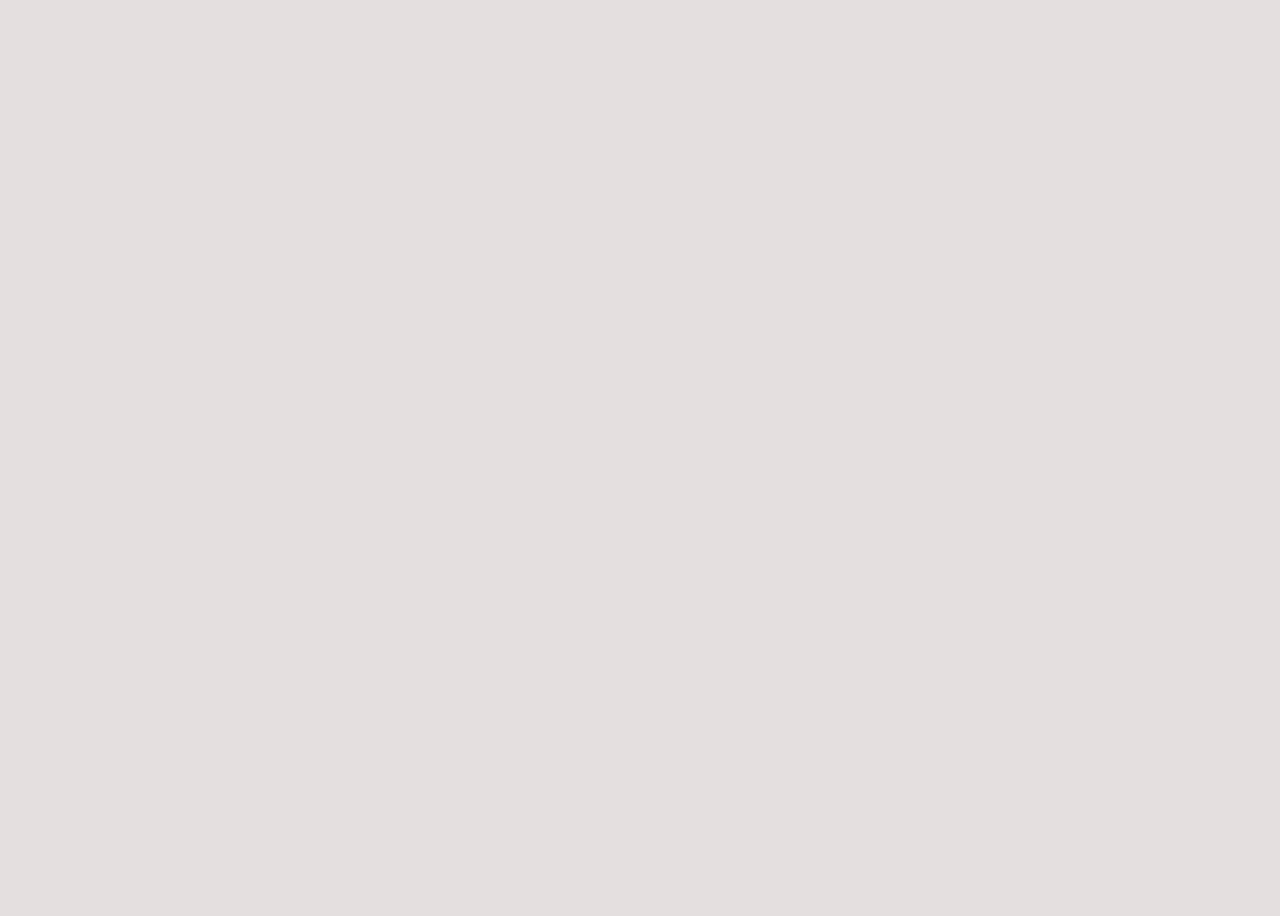
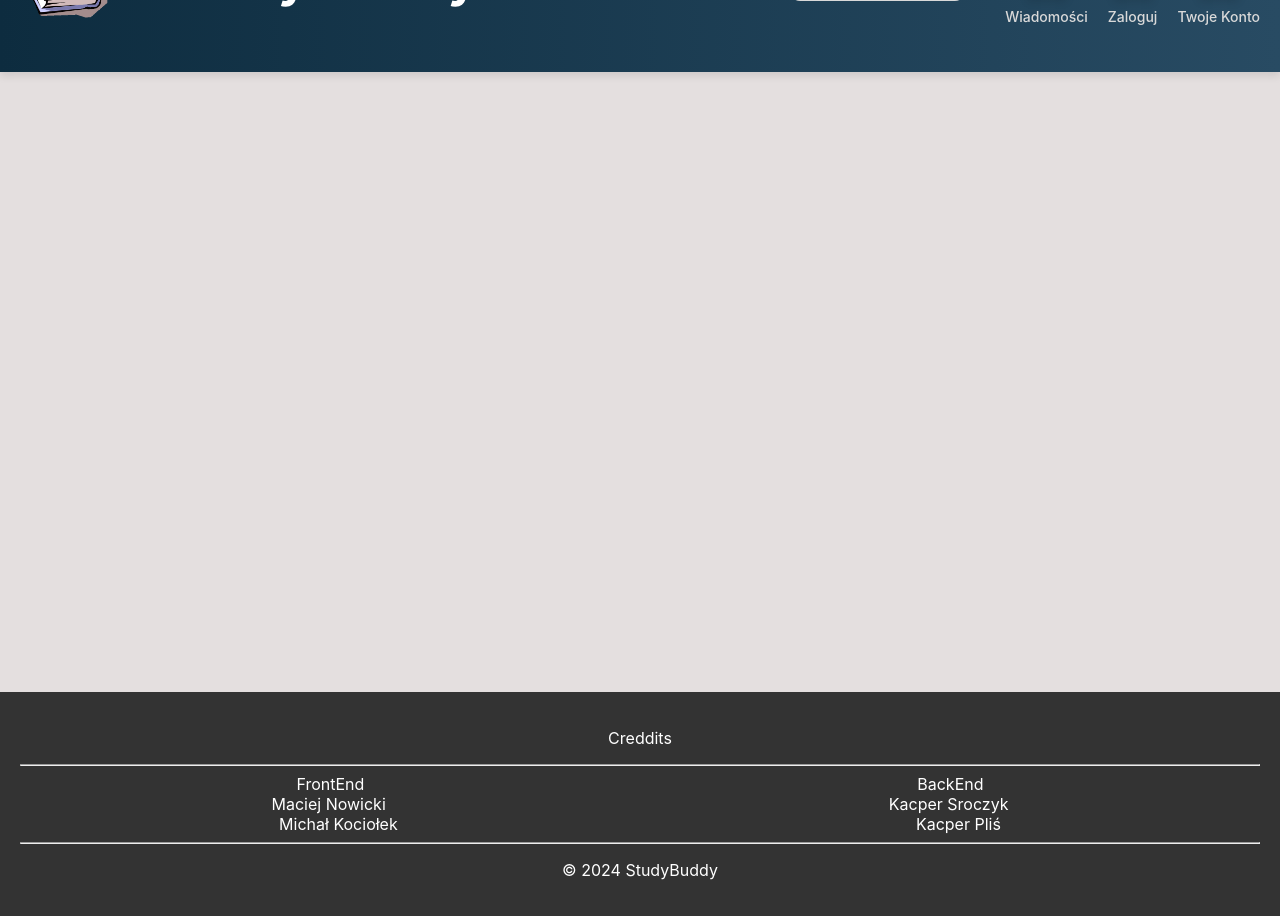
Before and after one commit to Michaluszeq/CETUS-PRO-PRAKTYKI, a React (Create React App) app in the folder cetus-pro-praktyki/: page /gielda in a window 1280 px wide. Before the commit this address had no page. Before the commit the page ends 800 px from the top, so only its background shows below. Built offline with nearby package versions, Linux system fonts and the light colour scheme.

Commit message:
MoreRoutes
Routes in main page (Gielda ksiazek)

```diff
--- a/cetus-pro-praktyki/src/App.jsx
+++ b/cetus-pro-praktyki/src/App.jsx
@@ -1,12 +1,10 @@
  import React, { useState, useEffect } from 'react';
 import { BrowserRouter as Router, Routes, Route } from "react-router-dom";
 import './App.css';
-import Baner from './baner/baner';
-import BottomBaner from './bottomBaner/bottomBaner';
+import BookStore from '../src/bookStore';
 import Main from './Main';
 import LoginPage from './LoginPage';
 import YourAccount from './YourAccount';
-import RegisterPage from './RegisterPage';
 import RegisterPanel from './registerPanel/registerPanel';
 import AddPage from './AddPage/AddPage';
 
@@ -46,6 +44,7 @@ export default function App() {
           <Route path='/zaloguj' element={<LoginPage />} />
           <Route path='/twoje-konto' element={<YourAccount />} />
           <Route path='/zarejestruj' element={<RegisterPanel/>} />
+          <Route path='/gielda' element={<BookStore/>}/>
 
         </Routes>
 
--- a/cetus-pro-praktyki/src/MainPageTile/MainPageTile.jsx
+++ b/cetus-pro-praktyki/src/MainPageTile/MainPageTile.jsx
@@ -10,8 +10,7 @@ export default function App(props) {
     <div className="MainPageTileContainer">
             <h2>{props.title}</h2>
             <img className='TilePhoto' src={props.photo}></img>
+    </div>
 
-
-    </div>
   );
 }
--- /dev/null
+++ b/cetus-pro-praktyki/src/adverts/adverts.css
@@ -0,0 +1,3 @@
+.advertsContent{
+    min-height: 600px;
+}
--- /dev/null
+++ b/cetus-pro-praktyki/src/adverts/adverts.jsx
@@ -0,0 +1,13 @@
+import React from 'react';
+import './adverts.css';
+
+
+
+export default function App() {
+  return (
+            <div className='advertsContent'>
+
+            </div>
+
+  );
+}
--- a/cetus-pro-praktyki/src/baner/baner.css
+++ b/cetus-pro-praktyki/src/baner/baner.css
@@ -36,6 +36,7 @@ h1:visited {
     flex-direction: row;
     align-items: center;
     column-gap: 20px;
+    text-decoration: none;
 }
 
 .MainLink {
@@ -112,7 +113,7 @@ h1:visited {
 }
 
 body {
-    overflow: hidden;
+    /* overflow: hidden; */
 }
 
 body::-webkit-scrollbar {
--- a/cetus-pro-praktyki/src/baner/baner.jsx
+++ b/cetus-pro-praktyki/src/baner/baner.jsx
@@ -15,7 +15,7 @@ export default function Baner() {
     <header className="App-header">
 
       <div className="header-content">
-        <Link to="/">
+        <Link className="SBContainer" to="/">
         <div className='SBContainer'>
         <img className="SBLogo" src={StudyBuddyLogo}></img>
         <h1 className='MainLink'>Studdy Buddy</h1>
--- /dev/null
+++ b/cetus-pro-praktyki/src/bookStore.jsx
@@ -0,0 +1,25 @@
+import React from 'react';
+import SearchBar from '../src/Search/Search';
+import './App.css';
+import Baner from './baner/baner';
+import BottomBaner from './bottomBaner/bottomBaner';
+import Adverts from './adverts/adverts';
+
+
+export default function App() {
+  const handleSearch = (searchTerm) => {
+     console.log('Wyszukiwaniee:', searchTerm);
+  };
+
+
+  return (
+            <div className='mainCotainer'>
+
+
+                <Baner/>
+                <Adverts/>
+                <BottomBaner/>
+            </div>
+
+  );
+}
--- a/cetus-pro-praktyki/src/mainPageContent/mainPageContent.css
+++ b/cetus-pro-praktyki/src/mainPageContent/mainPageContent.css
@@ -0,0 +1,3 @@
+.tile{
+    text-decoration: none;
+}
--- a/cetus-pro-praktyki/src/mainPageContent/mainPageContent.jsx
+++ b/cetus-pro-praktyki/src/mainPageContent/mainPageContent.jsx
@@ -10,8 +10,9 @@ export default function App() {
 
   return (
     <div className="mpc">
-     <MainPageTile photoloc='l' photo={Gielda} title="Giełda książek" />
-     <MainPageTile photo={OpinieLogo} title="Opinie o nauczycielach"/>
+      <Link className="tile" to='/gielda'><MainPageTile photo={Gielda} title="Giełda książek" /></Link>
+
+     <MainPageTile className="tile" photo={OpinieLogo} title="Opinie o nauczycielach"/>
     </div>
   );
 }
```
